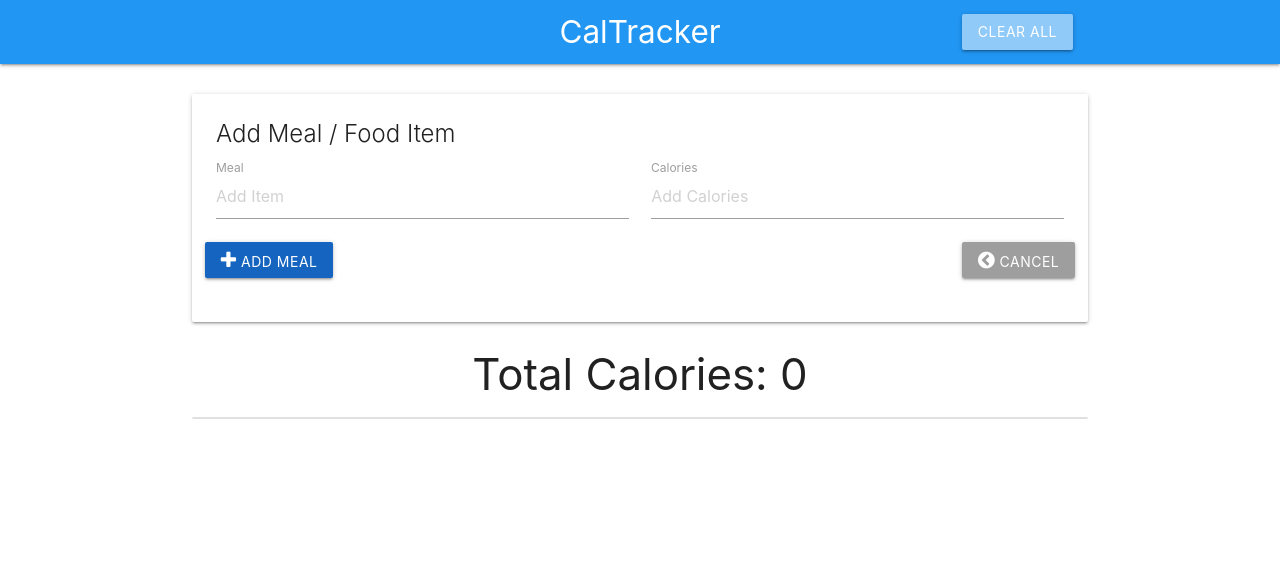
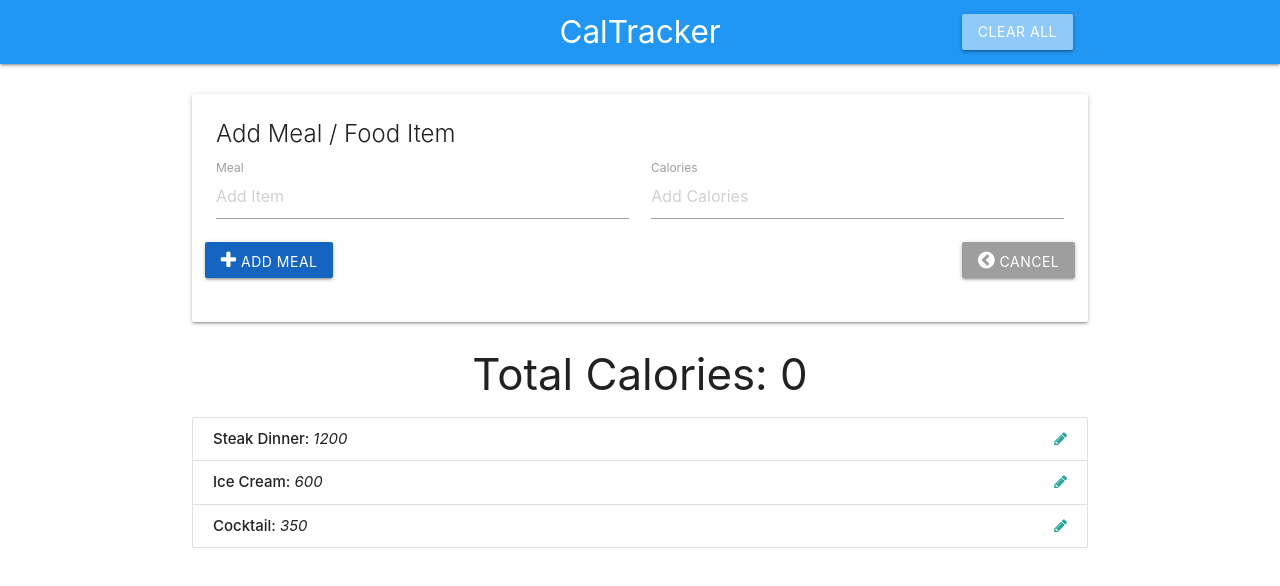
Before and after one commit to MarcLignarius/JS.CalTracker, a plain HTML site: page index.html in a window 1280 px wide. Drawn offline with nearby package versions, Linux system fonts and the light colour scheme.

Commit message:
add functionality to get & populate items

```diff
--- a/app.js
+++ b/app.js
@@ -22,6 +22,9 @@ const ItemCtrl = (function () {
 
   // Public Methods
   return {
+    getItems: function () {
+      return data.items;
+    },
     logData: function () {
       return data;
     },
@@ -30,8 +33,28 @@ const ItemCtrl = (function () {
 
 // UI Controller
 const UICtrl = (function () {
+  const UISelectors = {
+    itemList: '#item-list',
+  };
   // Public methods
-  return {};
+  return {
+    populateItemList: function (items) {
+      let html = '';
+      items.forEach(function (item) {
+        html += `
+          <li class="collection-item" id="item-${item.id}">
+            <strong>${item.name}: </strong><em>${item.calories}</em>
+            <a href="#" class="secondary-content">
+              <i class="edit-item fa fa-pencil"></i>
+            </a>
+          </li>
+        `;
+      });
+
+      // Insert list items
+      document.querySelector(UISelectors.itemList).innerHTML = html;
+    },
+  };
 })();
 
 // App Controller
@@ -39,7 +62,11 @@ const App = (function (ItemCtrl, UICtrl) {
   // Public methods
   return {
     init: function () {
-      console.log('Initializing app...');
+      // Fetch items from data structure
+      const items = ItemCtrl.getItems();
+
+      // Populate list with items
+      UICtrl.populateItemList(items);
     },
   };
 })(ItemCtrl, UICtrl);
```
Also changed, not shown: index.html (+3 -3 lines).
